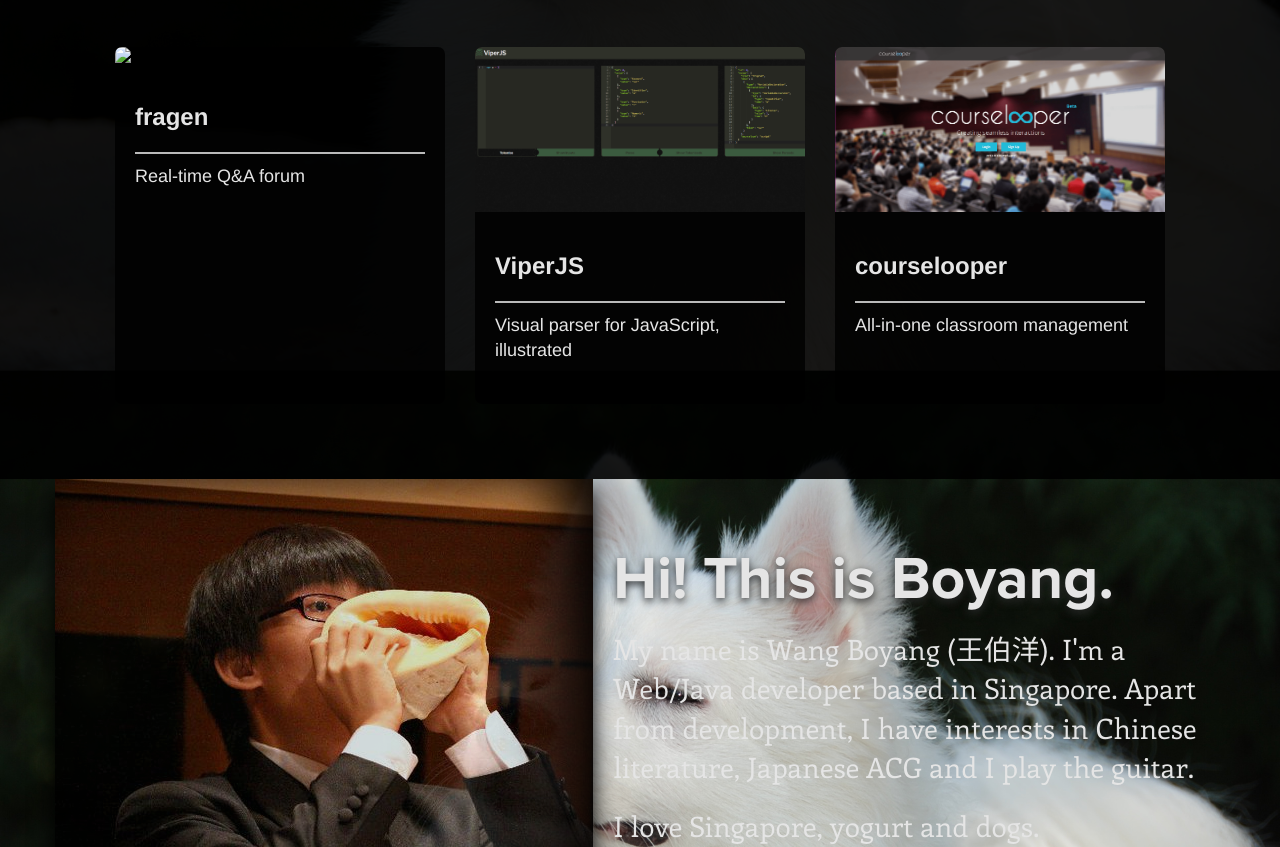
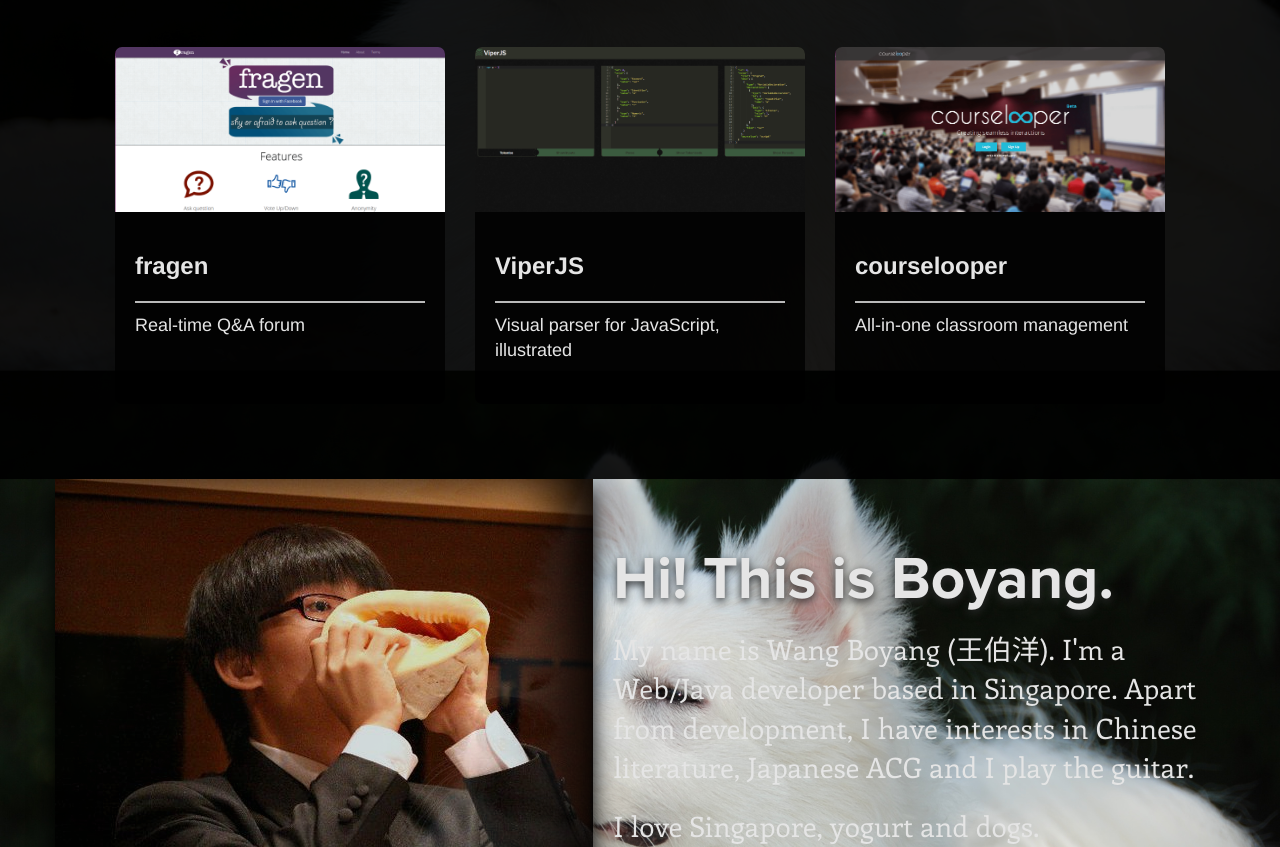
Before and after one commit to boyangwang/wangboyang-com, a plain HTML site: page src/public/index.html in a window 1280 px wide. Shown: the part 2200-3047 px from the top of the page. Drawn offline with Linux system fonts and the light colour scheme.

Commit message:
correct img path

```diff
--- a/src/public/index.html
+++ b/src/public/index.html
@@ -114,7 +114,7 @@
                     <div class="card">
                         <div class="gallery-div">
                             <div class="gallery-img-wrap-div">
-                                <img src="./img/./img/ScreenshotFragen_1520x760_compressed.png" alt="fragen" />
+                                <img src="./img/ScreenshotFragen_1520x760_compressed.png" alt="fragen" />
                             </div>
                             <a href="/fragen" target="_blank"></a>
                         </div>
```
